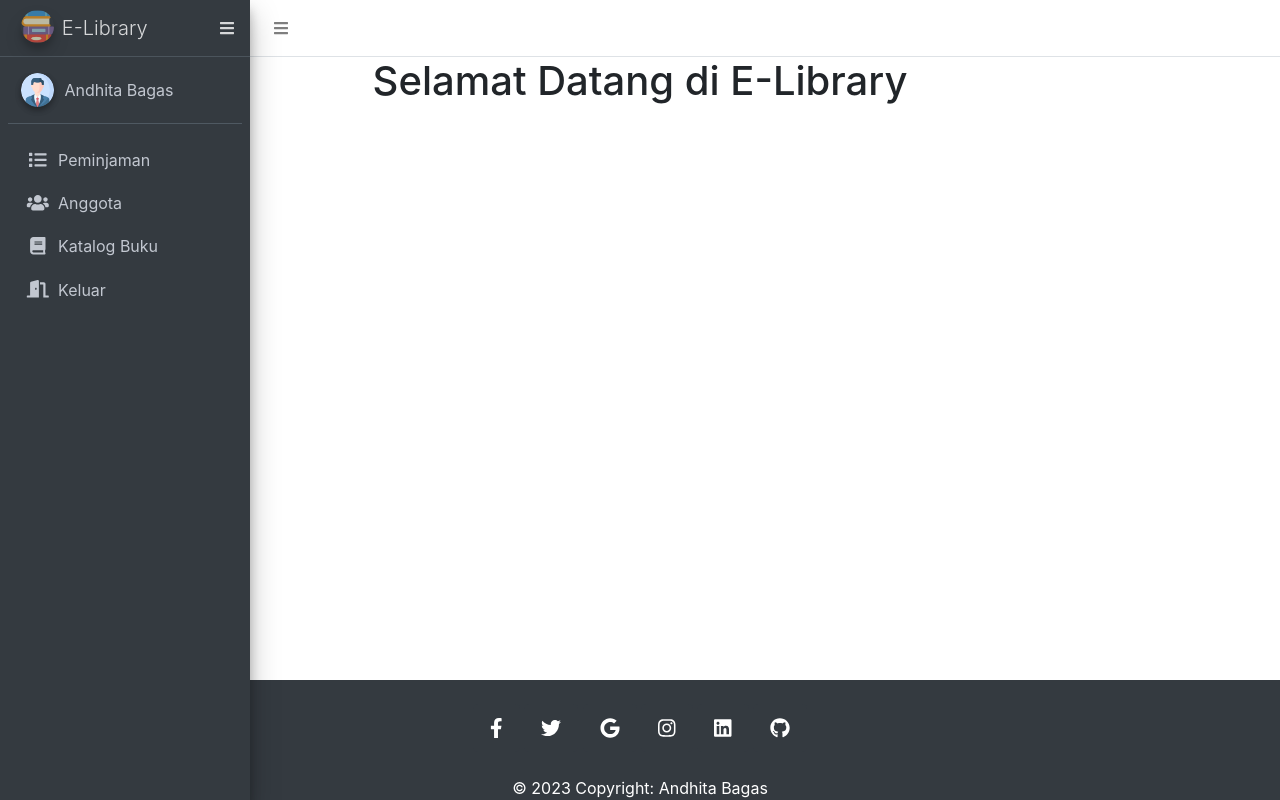
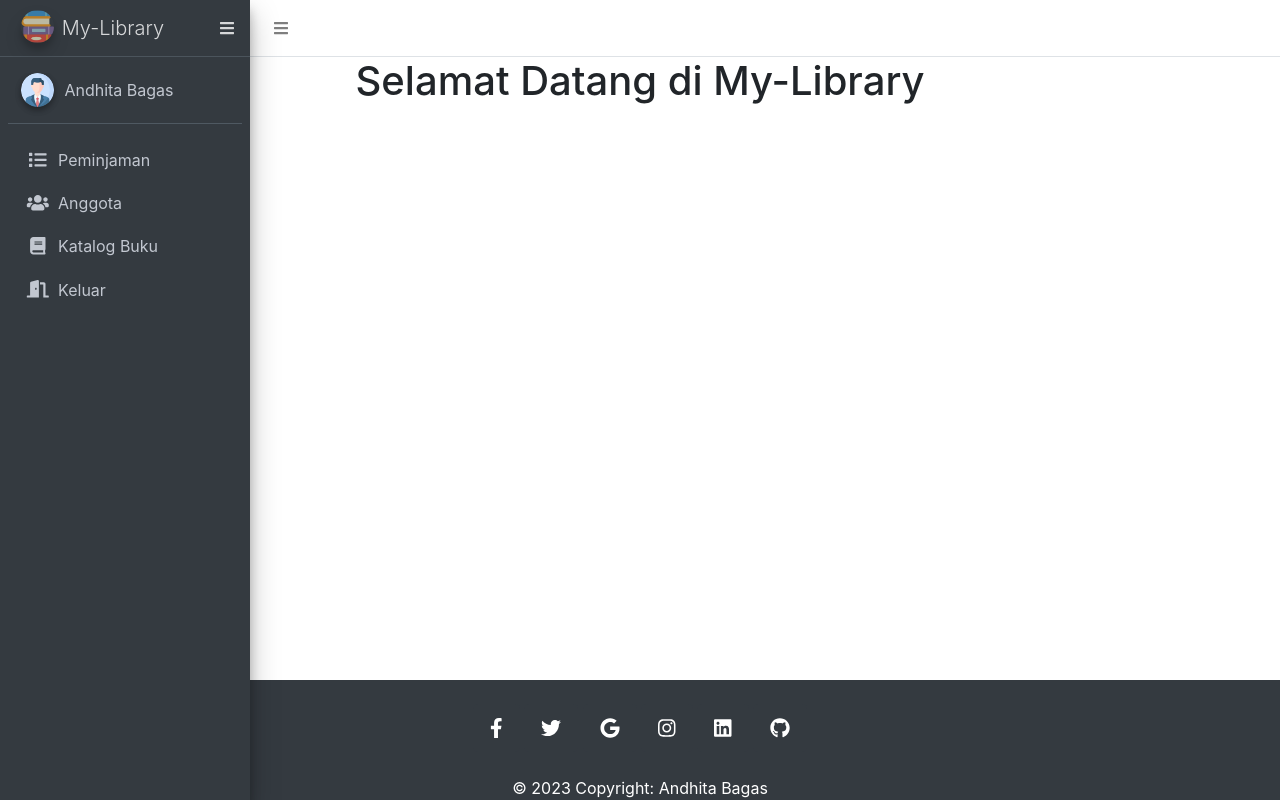
Before and after one commit to AndhitaBagas/studi_kasus, a PHP site: page / in a window 1280 px wide. Run offline with PHP 8.4, Linux system fonts and the light colour scheme; a user stored in the database is signed in; some libraries are stand-ins or nearby versions.

Commit message:
final_commit

```diff
--- a/anggota.php
+++ b/anggota.php
@@ -19,7 +19,7 @@ $result = $conn->query($sql);
   <link rel="stylesheet" href="./node_modules/admin-lte/dist/css/adminlte.min.css" />
   <link rel="stylesheet" href="./node_modules/bootstrap/dist/css/bootstrap.min.css" />
   <link rel="stylesheet" href="https://use.fontawesome.com/releases/v5.15.4/css/all.css" integrity="sha384-DyZ88mC6Up2uqS4h/KRgHuoeGwBcD4Ng9SiP4dIRy0EXTlnuz47vAwmeGwVChigm" crossorigin="anonymous" />
-  <title>E-Library</title>
+  <title>My-Library</title>
 </head>
 
 <body>
--- a/components/sidebar.php
+++ b/components/sidebar.php
@@ -4,7 +4,7 @@
   <div class="brand-link d-flex justify-content-between align-items-center">
     <a href="#" class="brand-link">
       <img src="./assets/img/book-stack.png" alt="E-lib" class="brand-image img-circle elevation-3" style="opacity: 0.7" width="50px" />
-      <span class="brand-text font-weight-light"> E-Library </span>
+      <span class="brand-text font-weight-light"> My-Library </span>
     </a>
     <a href="#" data-widget="pushmenu" role="button" class="pushmenu">
       <i class="fas fa-bars"></i>
--- a/index.php
+++ b/index.php
@@ -15,7 +15,7 @@ if (!isset($_SESSION['username'])) {
   <link rel="stylesheet" href="./node_modules/admin-lte/dist/css/adminlte.min.css" />
   <link rel="stylesheet" href="./node_modules/bootstrap/dist/css/bootstrap.min.css" />
   <link rel="stylesheet" href="https://use.fontawesome.com/releases/v5.15.4/css/all.css" integrity="sha384-DyZ88mC6Up2uqS4h/KRgHuoeGwBcD4Ng9SiP4dIRy0EXTlnuz47vAwmeGwVChigm" crossorigin="anonymous" />
-  <title>E-Library</title>
+  <title>My-Library</title>
 </head>
 
 <body>
@@ -24,7 +24,7 @@ if (!isset($_SESSION['username'])) {
   <?php include('./components/sidebar.php') ?>
 
   <div class="container">
-    <h1 class="text-center">Selamat Datang di E-Library</h1>
+    <h1 class="text-center">Selamat Datang di My-Library</h1>
   </div>
 
   <?php include('./components/script.php') ?>
--- a/katalog.php
+++ b/katalog.php
@@ -20,7 +20,7 @@ $result = $conn->query($sql);
   <link rel="stylesheet" href="./node_modules/admin-lte/dist/css/adminlte.min.css" />
   <link rel="stylesheet" href="./node_modules/bootstrap/dist/css/bootstrap.min.css" />
   <link rel="stylesheet" href="https://use.fontawesome.com/releases/v5.15.4/css/all.css" integrity="sha384-DyZ88mC6Up2uqS4h/KRgHuoeGwBcD4Ng9SiP4dIRy0EXTlnuz47vAwmeGwVChigm" crossorigin="anonymous" />
-  <title>E-Library</title>
+  <title>My-Library</title>
 </head>
 
 <body>
--- a/login.php
+++ b/login.php
@@ -34,7 +34,7 @@ if ($_SERVER["REQUEST_METHOD"] == "POST") {
   <script src="https://unpkg.com/sweetalert/dist/sweetalert.min.js"></script>
   <link rel="stylesheet" href="./node_modules/bootstrap/dist/css/bootstrap.min.css" />
   <link rel="stylesheet" href="https://use.fontawesome.com/releases/v5.15.4/css/all.css" integrity="sha384-DyZ88mC6Up2uqS4h/KRgHuoeGwBcD4Ng9SiP4dIRy0EXTlnuz47vAwmeGwVChigm" crossorigin="anonymous" />
-  <title>E-Library</title>
+  <title>My-Library</title>
 </head>
 
 <body>
--- a/peminjaman.php
+++ b/peminjaman.php
@@ -20,7 +20,7 @@ $result = $conn->query($sql);
   <link rel="stylesheet" href="./node_modules/admin-lte/dist/css/adminlte.min.css" />
   <link rel="stylesheet" href="./node_modules/bootstrap/dist/css/bootstrap.min.css" />
   <link rel="stylesheet" href="https://use.fontawesome.com/releases/v5.15.4/css/all.css" integrity="sha384-DyZ88mC6Up2uqS4h/KRgHuoeGwBcD4Ng9SiP4dIRy0EXTlnuz47vAwmeGwVChigm" crossorigin="anonymous" />
-  <title>E-Library</title>
+  <title>My-Library</title>
 </head>
 
 <body>
```
